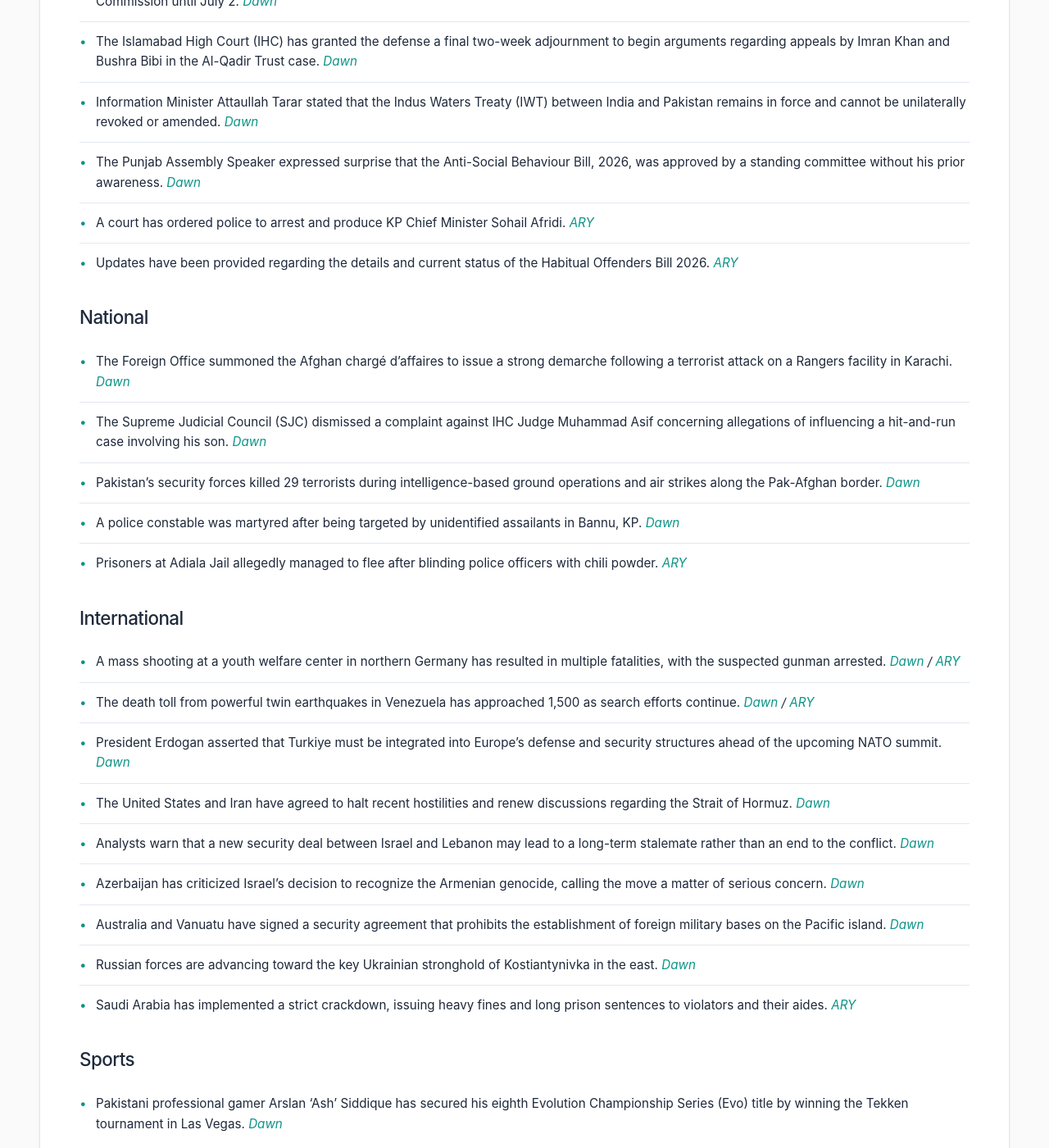
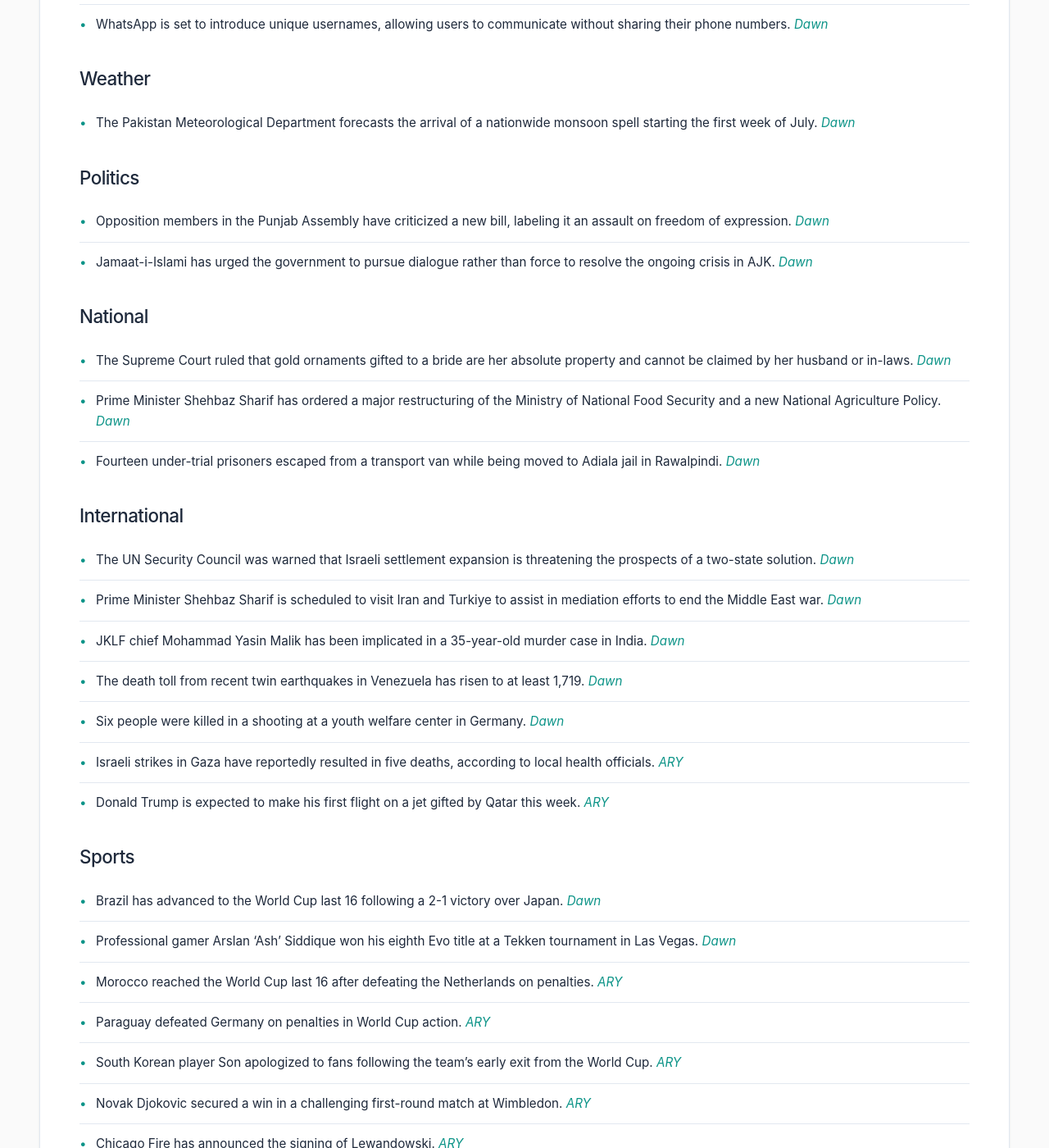
Before and after one commit to zsubzwary/news, a Jekyll site: the page built from en/index.md, in a window 1280 px wide and 1400 px high, scrolled down 816 px. Shown: the whole window at 82% size. Built offline with Jekyll 4.4.1, drawn with Linux system fonts in a browser that asks for light colours; some web fonts are replaced; comment, search, counter and statistics services are not loaded; some of the changed text lies outside the part shown.

Commit message:
DateTime; 2026-06-30T04:04:19.339Z

```diff
--- a/en/index.md
+++ b/en/index.md
@@ -4,48 +4,52 @@ title: Pakistan News Briefing
 lang: en
 ---
 
-Published at: 29-Jun-2026 21:04PKT
+Published at: 30-Jun-2026 09:04PKT
 
 Time to read: 4 mins
 
 ### Economy
-- The government has formally transferred management control of Pakistan International Airlines (PIACL) to an Arif Habib Corporation-led consortium. *[Dawn](https://www.dawn.com/news/2011655/govt-formally-transfers-management-control-of-pia-to-arif-habib-led-consortium)*
-- OGDCL has commenced oil production from its Bobi Deep-1 well in Sindh's Sanghar district, producing 2,000 barrels per day. *[Dawn](https://www.dawn.com/news/2011656/ogdcl-commences-oil-production-from-well-in-sindhs-sanghar-district)*
+- Regional instability in the Gulf is negatively impacting Pakistan's domestic bond and equity markets, as well as foreign direct investment. *[Dawn](https://www.dawn.com/news/2011767/gulf-turmoil-hurting-pakistans-economic-outlook)*
+- The government has established a petroleum price stabilisation fund to help mitigate future oil price shocks. *[Dawn](https://www.dawn.com/news/2011806/fund-created-to-mitigate-oil-price-shocks)*
+- The AJK Legislative Assembly has passed a Rs286 billion budget for the 2026-27 fiscal year. *[Dawn](https://www.dawn.com/news/2011771/budget-2026-27-ajk-assembly-passes-rs286bn-budget-for-fy27)*
+- Management control of Pakistan International Airlines (PIA) has been formally transferred to an Arif Habib-led consortium. *[Dawn](https://www.dawn.com/news/2011655/govt-formally-transfers-management-control-of-pia-to-arif-habib-led-consortium)*
+- OGDCL has commenced oil production from its new well in the Sanghar district of Sindh. *[Dawn](https://www.dawn.com/news/2011656/ogdcl-commences-oil-production-from-well-in-sindhs-sanghar-district)*
+
+### Science & Technology
+- The IT Ministry has released a draft Data Governance Policy 2026, which defines government data as a strategic national asset. *[Dawn](https://www.dawn.com/news/2011804/it-ministry-unveils-draft-data-governance-policy)*
+- WhatsApp is set to introduce unique usernames, allowing users to communicate without sharing their phone numbers. *[Dawn](https://www.dawn.com/news/2011777/whatsapp-messenger-to-offer-usernames)*
 
 ### Weather
-- The Pakistan Meteorological Department (PMD) forecasts that a fresh monsoon spell will begin across the country in the first week of July. *[Dawn](https://www.dawn.com/news/2011619/pmd-forecasts-nationwide-monsoon-rainfall-from-first-week-of-july)*
+- The Pakistan Meteorological Department forecasts the arrival of a nationwide monsoon spell starting the first week of July. *[Dawn](https://www.dawn.com/news/2011619/pmd-forecasts-nationwide-monsoon-rainfall-from-first-week-of-july)*
 
 ### Politics
-- The AJK Supreme Court has suspended a High Court order that granted interim relief to the PTI in its party registration dispute with the Election Commission until July 2. *[Dawn](https://www.dawn.com/news/2011636/ajk-sc-suspends-high-court-order-granting-interim-relief-to-pti-in-party-registration-case-until-july-2)*
-- The Islamabad High Court (IHC) has granted the defense a final two-week adjournment to begin arguments regarding appeals by Imran Khan and Bushra Bibi in the Al-Qadir Trust case. *[Dawn](https://www.dawn.com/news/2011631/al-qadir-trust-case-ihc-gives-defence-two-weeks-to-begin-arguments-in-imran-bushras-appeals)*
-- Information Minister Attaullah Tarar stated that the Indus Waters Treaty (IWT) between India and Pakistan remains in force and cannot be unilaterally revoked or amended. *[Dawn](https://www.dawn.com/news/2011621/water-is-our-red-line-info-minister-says-iwt-cannot-be-unilaterally-revoked-or-amended-remains-in-force)*
-- The Punjab Assembly Speaker expressed surprise that the Anti-Social Behaviour Bill, 2026, was approved by a standing committee without his prior awareness. *[Dawn](https://www.dawn.com/news/2011434/punjab-assembly-speaker-surprised-by-committees-approval-of-anti-social-behaviour-bill-says-not-aware-it-was-laid)*
-- A court has ordered police to arrest and produce KP Chief Minister Sohail Afridi. *[ARY](https://arynews.tv/court-orders-police-to-arrest-produce-cm-kp-sohail-afridi)*
-- Updates have been provided regarding the details and current status of the Habitual Offenders Bill 2026. *[ARY](https://arynews.tv/habitual-offenders-bill-2026-details)*
+- Opposition members in the Punjab Assembly have criticized a new bill, labeling it an assault on freedom of expression. *[Dawn](https://www.dawn.com/news/2011722/controversial-bill-to-be-last-nail-in-coffin-of-freedom-of-expression-opposition)*
+- Jamaat-i-Islami has urged the government to pursue dialogue rather than force to resolve the ongoing crisis in AJK. *[Dawn](https://www.dawn.com/news/2011672/dialogue-only-solution-to-ajk-crisis-govt-should-avoid-use-of-force-ji-chief)*
 
 ### National
-- The Foreign Office summoned the Afghan chargé d’affaires to issue a strong demarche following a terrorist attack on a Rangers facility in Karachi. *[Dawn](https://www.dawn.com/news/2011624/fo-summons-afghan-envoy-issues-strong-demarche-over-terrorist-attack-on-karachi-rangers-camp)*
-- The Supreme Judicial Council (SJC) dismissed a complaint against IHC Judge Muhammad Asif concerning allegations of influencing a hit-and-run case involving his son. *[Dawn](https://www.dawn.com/news/2011599/sjc-dismisses-complaint-against-ihc-judge-for-influencing-hit-and-run-case-involving-his-son)*
-- Pakistan's security forces killed 29 terrorists during intelligence-based ground operations and air strikes along the Pak-Afghan border. *[Dawn](https://www.dawn.com/news/2011438/security-forces-kill-29-terrorists-in-ground-ops-air-strikes-along-pak-afghan-border-info-minister)*
-- A police constable was martyred after being targeted by unidentified assailants in Bannu, KP. *[Dawn](https://www.dawn.com/news/2011607/cop-martyred-after-unidentified-assailants-open-fire-in-kps-bannu)*
-- Prisoners at Adiala Jail allegedly managed to flee after blinding police officers with chili powder. *[ARY](https://arynews.tv/adiala-jail-prisoners-escape-after-throwing-chili-powder-at-police)*
+- The Supreme Court ruled that gold ornaments gifted to a bride are her absolute property and cannot be claimed by her husband or in-laws. *[Dawn](https://www.dawn.com/news/2011800/hands-off-brides-jewellery-wedding-gifts-supreme-court-says)*
+- Prime Minister Shehbaz Sharif has ordered a major restructuring of the Ministry of National Food Security and a new National Agriculture Policy. *[Dawn](https://www.dawn.com/news/2011799/pm-shehbaz-directs-major-overhaul-of-agriculture-sector)*
+- Fourteen under-trial prisoners escaped from a transport van while being moved to Adiala jail in Rawalpindi. *[Dawn](https://www.dawn.com/news/2011666/as-many-as-14-prisoners-escape-from-prison-van-while-being-transferred-to-rawalpindis-adiala-jail)*
 
 ### International
-- A mass shooting at a youth welfare center in northern Germany has resulted in multiple fatalities, with the suspected gunman arrested. *[Dawn](https://www.dawn.com/news/2011651/five-dead-in-shooting-at-german-youth-welfare-centre-police) / [ARY](https://arynews.tv/six-people-killed-in-shooting-at-youth-facility-in-northern-germany)*
-- The death toll from powerful twin earthquakes in Venezuela has approached 1,500 as search efforts continue. *[Dawn](https://www.dawn.com/news/2011646/venezuela-search-teams-scramble-as-hope-fades-of-finding-quake-survivors) / [ARY](https://arynews.tv/venezuela-quake-death-toll-nears-1500-as-rescue-work-goes-on)*
-- President Erdogan asserted that Turkiye must be integrated into Europe's defense and security structures ahead of the upcoming NATO summit. *[Dawn](https://www.dawn.com/news/2011640/turkiye-must-be-included-in-europe-security-structures-erdogan-ahead-of-nato-summit)*
-- The United States and Iran have agreed to halt recent hostilities and renew discussions regarding the Strait of Hormuz. *[Dawn](https://www.dawn.com/news/2011596/iran-and-us-agree-to-halt-attacks-and-renew-talks-us-official-says)*
-- Analysts warn that a new security deal between Israel and Lebanon may lead to a long-term stalemate rather than an end to the conflict. *[Dawn](https://www.dawn.com/news/2011664/israel-lebanon-deal-may-entrench-stalemate-rather-than-end-war-analysts-say)*
-- Azerbaijan has criticized Israel's decision to recognize the Armenian genocide, calling the move a matter of serious concern. *[Dawn](https://www.dawn.com/news/2011620/azerbaijan-slams-ally-israels-recognition-of-armenian-genocide)*
-- Australia and Vanuatu have signed a security agreement that prohibits the establishment of foreign military bases on the Pacific island. *[Dawn](https://www.dawn.com/news/2011604/australia-vanuatu-sign-deal-barring-foreign-military-base-on-pacific-island)*
-- Russian forces are advancing toward the key Ukrainian stronghold of Kostiantynivka in the east. *[Dawn](https://www.dawn.com/news/2011644/russia-pounds-on-the-gates-of-ukraines-fortress-belt)*
-- Saudi Arabia has implemented a strict crackdown, issuing heavy fines and long prison sentences to violators and their aides. *[ARY](https://arynews.tv/saudi-crackdown-15-year-jail-sr1m-fine-for-violator-aides)*
+- The UN Security Council was warned that Israeli settlement expansion is threatening the prospects of a two-state solution. *[Dawn](https://www.dawn.com/news/2011770/unsc-warned-of-threat-to-two-state-solution)*
+- Prime Minister Shehbaz Sharif is scheduled to visit Iran and Turkiye to assist in mediation efforts to end the Middle East war. *[Dawn](https://www.dawn.com/news/2011670/pm-shehbaz-to-visit-iran-turkiye-as-part-of-mediation-efforts-to-end-middle-east-war-sources)*
+- JKLF chief Mohammad Yasin Malik has been implicated in a 35-year-old murder case in India. *[Dawn](https://www.dawn.com/news/2011769/jklf-chief-mohammad-yasin-malik-implicated-in-35-year-old-murder-case)*
+- The death toll from recent twin earthquakes in Venezuela has risen to at least 1,719. *[Dawn](https://www.dawn.com/news/2011646/at-least-1719-dead-in-venezuela-twin-earthquakes-as-hope-fades-of-finding-survivors)*
+- Six people were killed in a shooting at a youth welfare center in Germany. *[Dawn](https://www.dawn.com/news/2011651/six-killed-in-german-family-tragedy-shooting-police)*
+- Israeli strikes in Gaza have reportedly resulted in five deaths, according to local health officials. *[ARY](https://arynews.tv/gaza-health-officials-say-israeli-strikes-kill-five)*
+- Donald Trump is expected to make his first flight on a jet gifted by Qatar this week. *[ARY](https://arynews.tv/donald-trump-to-make-first-flight-on-qatar-gifted-jet-this-week)*
 
 ### Sports
-- Pakistani professional gamer Arslan 'Ash' Siddique has secured his eighth Evolution Championship Series (Evo) title by winning the Tekken tournament in Las Vegas. *[Dawn](https://www.dawn.com/news/2011647/pro-gamer-arslan-ash-bags-8th-evo-title-at-tekken-tournament-in-las-vegas)*
+- Brazil has advanced to the World Cup last 16 following a 2-1 victory over Japan. *[Dawn](https://www.dawn.com/news/2011683/martinelli-scores-in-95th-minute-to-send-brazil-into-world-cup-last-16)*
+- Professional gamer Arslan ‘Ash’ Siddique won his eighth Evo title at a Tekken tournament in Las Vegas. *[Dawn](https://www.dawn.com/news/2011647/pro-gamer-arslan-ash-bags-8th-evo-title-at-tekken-tournament-in-las-vegas)*
+- Morocco reached the World Cup last 16 after defeating the Netherlands on penalties. *[ARY](https://arynews.tv/morocco-beat-netherlands-on-penalties-to-reach-world-cup-last-16)*
+- Paraguay defeated Germany on penalties in World Cup action. *[ARY](https://arynews.tv/germany-v-paraguay-world-cup-last-32)*
+- South Korean player Son apologized to fans following the team's early exit from the World Cup. *[ARY](https://arynews.tv/son-apologises-to-fans-after-south-koreas-early-world-cup-exit)*
+- Novak Djokovic secured a win in a challenging first-round match at Wimbledon. *[ARY](https://arynews.tv/djokovic-battles-past-wu-in-challenging-wimbledon-first-round)*
+- Chicago Fire has announced the signing of Lewandowski. *[ARY](https://arynews.tv/chicago-fire-announce-signing-of-lewandowski)*
+- England's Madueke expressed his ambition to be a game-changer for his country in the World Cup. *[ARY](https://arynews.tv/madueke-says-he-can-be-englands-world-cup-game-changer)*
 
 ### Other
-- Actor Pedro Pascal credited his early role in 'Buffy' for keeping his acting aspirations alive. *[ARY](https://arynews.tv/pedro-pascal-credits-buffy-role-for-keeping-acting-dream-alive)*
-- A photo of actress Jessica Alba with a significantly younger boyfriend has gone viral online. *[ARY](https://arynews.tv/jessica-alba-world-cup-outing-with-boyfriend-12-years-younger)*
-- A review of the film 'The Invite' describes the production as a tense and funny chamber comedy. *[ARY](https://arynews.tv/the-invite-olivia-wilde-penelope-cruz-film-review)*
-- A woman has been charged with food stamp fraud for allegedly using her missing daughter's identity. *[ARY](https://arynews.tv/woman-charged-with-food-stamp-fraud-after-allegedly-using-missing-daughters-identity)*
+- Fans expressed disappointment following a new tour announcement from Ariana Grande. *[ARY](https://arynews.tv/ariana-grande-disappoints-fans-with-new-tour-announcement)*
+- Ben Affleck was seen on a rare outing with his child, Fin. *[ARY](https://arynews.tv/ben-affleck-enjoys-rare-outing-with-kid-fin)*
```
